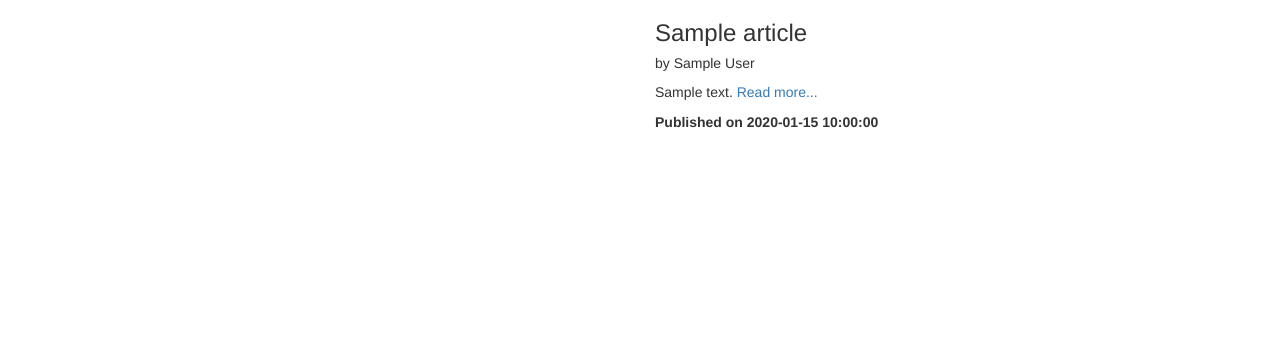
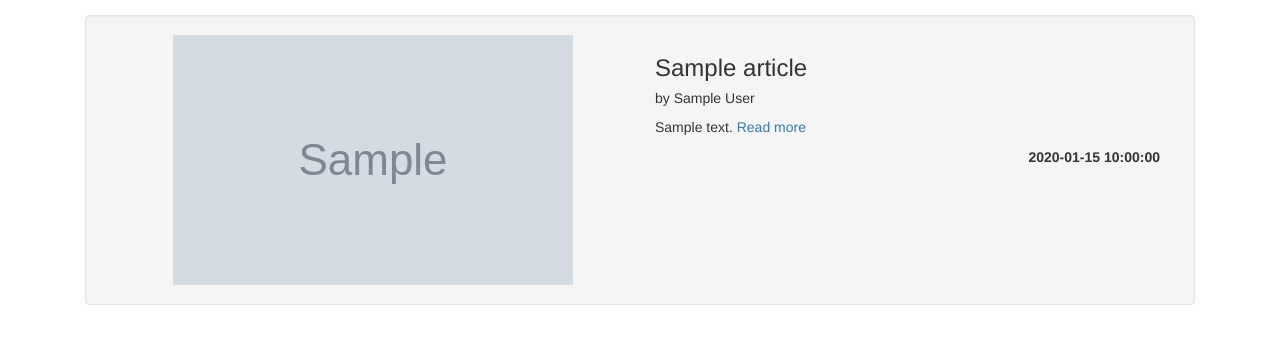
Before and after one commit to Rreuben/news, a Flask app: template app/templates/news.html in a window 1280 px wide. Shown: the top 344 px of the page. Run offline with Flask 2, Linux system fonts and the light colour scheme; the template is opened without the code that fills it: most values are stand-ins (such as "Sample title", 1, 10 or a date in 2020); grey boxes marked "Sample" are stand-in pictures; some libraries are stand-ins or nearby versions.

Commit message:
Fixed errors

```diff
--- a/app/templates/macros.html
+++ b/app/templates/macros.html
@@ -13,16 +13,16 @@
 
 {% macro displayArticles(article_list) %}
 
-    {% for source in article_list %}
+    {% for article in article_list %}
 
-        <div class="row">
-            <div class="col-md-6 article-image" style="display: inline-block; height: 250px; background: url({{article.image_url}}) no repeat center center"></div>
-            <div class="col-md-6 article">
-                <h3>{{article.title}}</h3><h5>by {{article.author}}</h5>
-                <p class="description">{{article.description}} <a href="{{article.url}}">Read more...</a></p>
-                <p class="time"><b>Published on {{article.publish_time}}</b></p>
-            </div>
+    <div class="well" style="height: 290px; margin: 15px;">
+        <div class="col-md-6 article-image" style="display: inline-block; height: 250px; background: url({{article.image_url}}) no-repeat center;"></div>
+        <div class="col-md-6 article">
+            <h3>{{article.title}}</h3><h5>by {{article.author}}</h5>
+            <p class="description">{{article.description}} <a href="{{article.url}}">Read more</a></p>
+            <p class="time" style="float: right;"><b>{{article.publish_time}}</b></p>
         </div>
+    </div>
 
     {% endfor %}
 
--- a/config.py
+++ b/config.py
@@ -9,7 +9,7 @@ class Config:
     '''
 
     SOURCE_URL = 'https://newsapi.org/v2/sources?language=en&category={}&apiKey={}'
-    ARTICLE_URL = 'https://newsapi.org/v2/everything?apiKey={}'
+    ARTICLE_URL = 'https://newsapi.org/v2/everything?sources={}&apiKey={}'
     API_KEY = os.environ.get('API_KEY')
 
 
```
Also changed, not shown: app/templates/index.html (+11 -2 lines), app/requests.py (line endings or trailing spaces).
